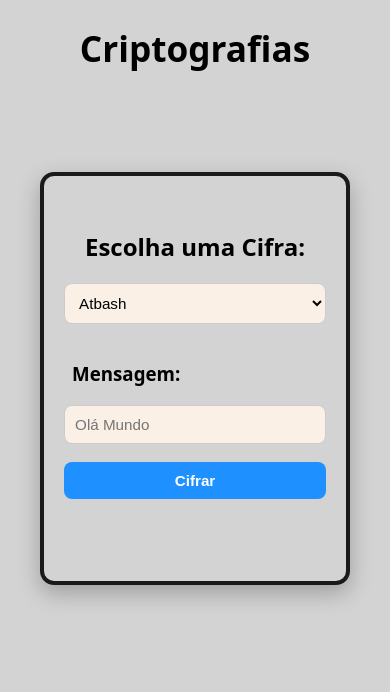
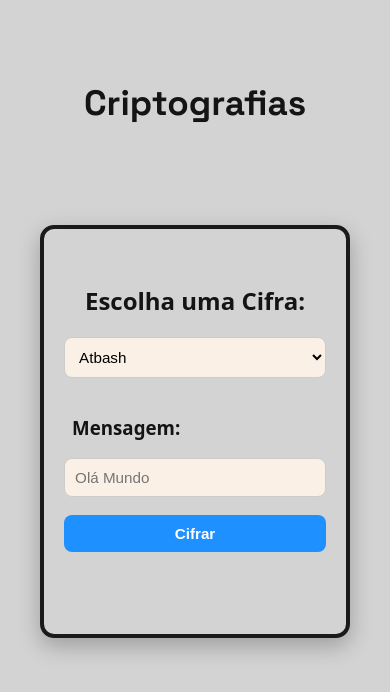
Before and after one commit to PatrickLeonardo/expdigital-cripto, a plain HTML site: page index.html in a window 390 px wide. Drawn offline with Linux system fonts and the light colour scheme.

Commit message:
update index.css

```diff
--- a/index.css
+++ b/index.css
@@ -1,15 +1,20 @@
+@import url('https://fonts.googleapis.com/css2?family=Space+Grotesk:wght@300..700&display=swap');
+
 body {
     animation: fadeIn 2s ease-in-out;
     background-color: LightGray;
-    font-family: Space Grotesk,ui-sans-serif,system-ui,sans-serif,Apple Color Emoji,Segoe UI Emoji,Segoe UI Symbol,Noto Color Emoji;
+    color: rgba(20, 20, 20);
+    font-family: ui-sans-serif,system-ui,sans-serif,"Apple Color Emoji","Segoe UI Emoji","Segoe UI Symbol","Noto Color Emoji";
 }
 
 h1 {
     font-size: 3em;
+    margin-top: 80px;
+    font-family: Space Grotesk;
 }
 
-#form {
-    margin-top: 30px;
+form {
+    margin-top: 50px;
     margin-bottom: 150px;
     padding: 35px 45px 10px 45px;
     border: solid 4px;
@@ -75,13 +80,15 @@ input[type="submit"] {
         margin-bottom: 100px;
     }
 
-    #form {
+    form {
         width: 70%;
+        margin-top: 30px;
         padding-left: 20px;
         padding-right: 20px;
     }
 
     #codificacao,
+    input[type="button"],
     input[type="submit"],
     input[type="text"],
     input[type="number"],
```
